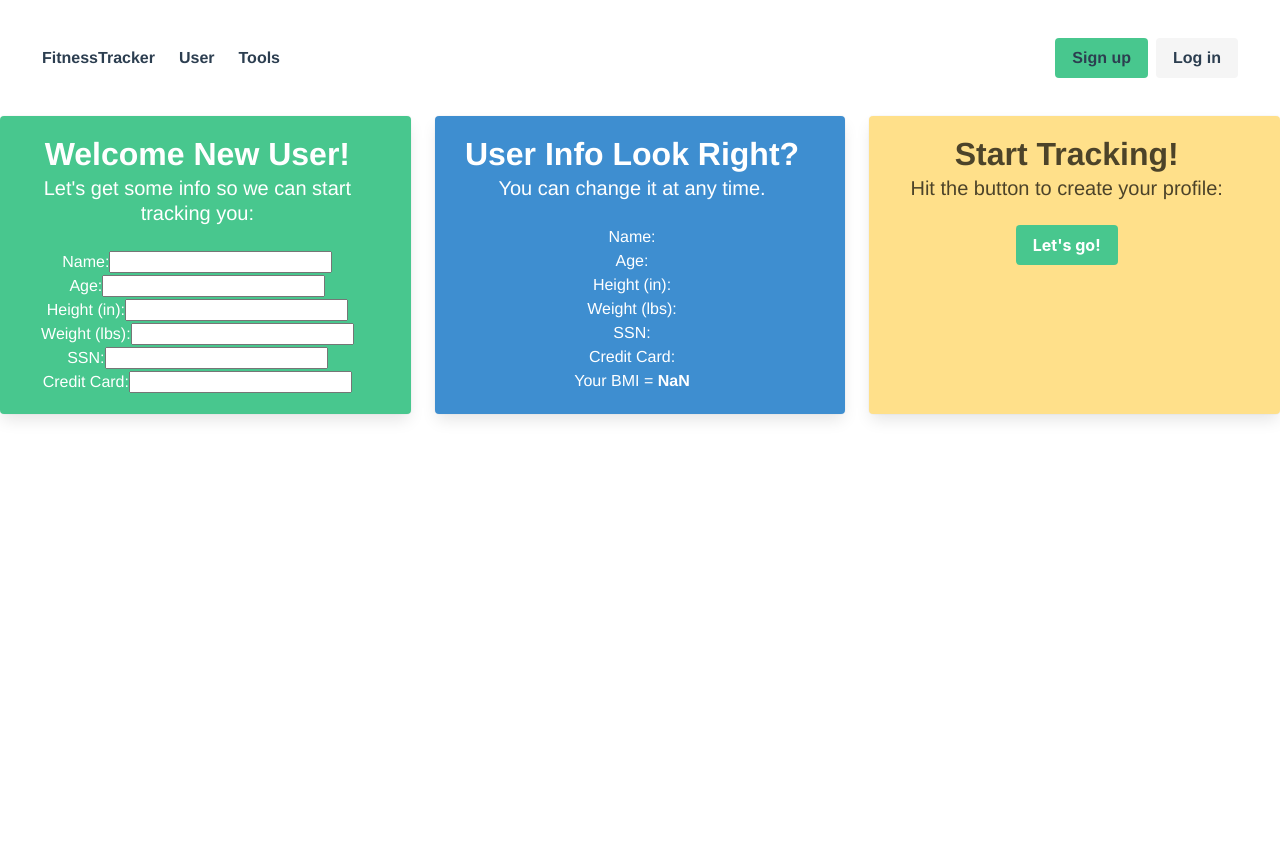
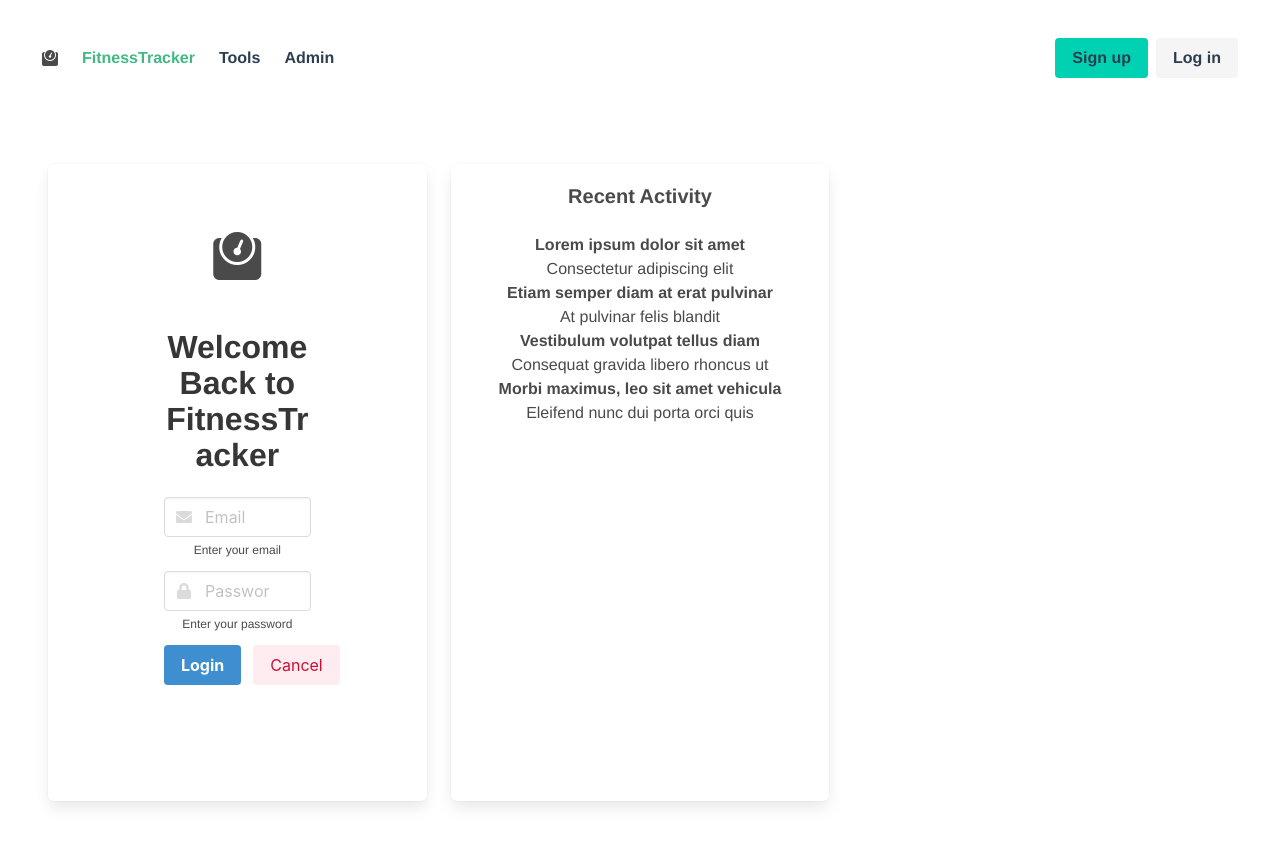
Before and after one commit to MikeParish/fitness_tracker, a Vue app in the folder client/: page / in a window 1280 px wide. Shown: the top 846 px of the page. Before the commit the page ends 800 px from the top, so only its background shows below. Built offline with nearby package versions, Linux system fonts and the light colour scheme.

Commit message:
admin, users, guarded routes

```diff
--- a/client/package.json
+++ b/client/package.json
@@ -7,6 +7,7 @@
     "build": "vue-cli-service build"
   },
   "dependencies": {
+    "@fortawesome/fontawesome-free": "^5.12.1",
     "bulma": "^0.8.0",
     "core-js": "^3.6.4",
     "vue": "^2.6.11",
--- a/client/src/App.vue
+++ b/client/src/App.vue
@@ -1,5 +1,5 @@
 <template>
-
+  <!-- needs to be in one root element -->
   <div id="app">
     <div id="nav">
       <MyNav></MyNav>
--- a/client/src/components/Nav.vue
+++ b/client/src/components/Nav.vue
@@ -3,9 +3,11 @@
     <nav class="navbar" role="navigation" aria-label="main navigation">
 
         <div class="navbar-brand">
-		    <a class="navbar-item" href="http://localhost:8080/user">
-			    <h1 class="has-text-weight-bold">FitnessTracker</h1>
-		    </a>
+
+            <div class="navbar-item">
+				<i class="fas fa-weight"></i>
+			</div>
+
             <a role="button" class="navbar-burger burger" aria-label="menu" aria-expanded="false" data-target="navbarBasicExample">
                 <span aria-hidden="true"></span>
                 <span aria-hidden="true"></span>
@@ -17,10 +19,11 @@
 
         <div class="navbar-start">
 
-        <!-- <router-link to="/" class="navbar-item">Home</router-link> -->
+        <router-link to="/" class="navbar-item">FitnessTracker</router-link>
         <!-- <router-link to="/about" class="navbar-item">About</router-link> -->
-        <router-link to="/user" class="navbar-item">User</router-link>
+        <!-- <router-link to="/user" class="navbar-item">User</router-link> -->
         <router-link to="/tools" class="navbar-item">Tools</router-link>
+        <router-link to="/admin" class="navbar-item">Admin</router-link>
 
         <!-- More nav dropdown
             <div class="navbar-item has-dropdown is-hoverable">
@@ -42,8 +45,8 @@
         <div class="navbar-end">
             <div class="navbar-item">
                 <div class="buttons">
-                    <a class="button is-success" href="http://localhost:8080/user"><strong>Sign up</strong></a>
-                    <a class="button is-light">Log in</a>
+                    <a class="button is-primary" href="http://localhost:8080/user"><strong>Sign up</strong></a>
+                    <a class="button is-light" href="http://localhost:8080">Log in</a>
                 </div>
             </div>
         </div>
--- a/client/src/main.js
+++ b/client/src/main.js
@@ -1,7 +1,8 @@
 import Vue from 'vue'
 import App from './App.vue'
 import router from './router'
-import "bulma";
+import 'bulma';
+import '@fortawesome/fontawesome-free/css/all.css'
 
 Vue.config.productionTip = false
 
--- /dev/null
+++ b/client/src/models/Users.js
@@ -0,0 +1,15 @@
+const Users = [
+    { Name: 'Admin', Password: '1111', Email: 'a@ft.com' },
+    { Name: 'Mike', Password: '2020', Email: 'm@ft.com' },
+    { Name: 'Beck', Password: '2021', Email: 'b@ft.com' },
+];
+
+export let CurrentUser = null;
+
+export function Login(email, password) {
+    const user = Users.find(x => x.Email == email);
+    if(!user) throw Error('User not found');
+    if(user.Password != password) throw Error('Wrong Password');
+
+    return CurrentUser = user;
+}
--- a/client/src/router/index.js
+++ b/client/src/router/index.js
@@ -3,6 +3,8 @@ import VueRouter from 'vue-router'
 import Home from '../views/Home.vue'
 import User from '../views/User.vue'
 import Tools from '../views/Tools.vue'
+import Admin from '../views/Admin.vue'
+import { CurrentUser } from '../models/Users'
 
 Vue.use(VueRouter)
 
@@ -20,7 +22,14 @@ const routes = [
   {
     path: '/tools',
     name: 'Tools',
-    component: Tools
+    component: Tools,
+    meta: {isSecret: true},
+  },
+  {
+    path: '/admin',
+    name: 'Admin',
+    component: Admin,
+    meta: {isAdmin: true},
   },
   {
     path: '/about',
@@ -36,6 +45,16 @@ const router = new VueRouter({
   mode: 'history',
   base: process.env.BASE_URL,
   routes
-})
+});
+
+router.beforeEach( (to, from, next) => {
+  if(to.meta.isSecret && !CurrentUser) next('/');
+  else next();
+});
+
+router.beforeEach( (to, from, next) => {
+  if(to.meta.isAdmin && ((!CurrentUser || (CurrentUser.Email != 'a@ft.com')))) next('/');
+  else next();
+});
 
 export default router
--- /dev/null
+++ b/client/src/views/Admin.vue
@@ -0,0 +1,16 @@
+<template>
+    <div class="admin">
+        <p>Welcome back, admin</p>
+    </div>
+
+</template>
+
+<script>
+export default {
+
+}
+</script>
+
+<style>
+
+</style>
--- a/client/src/views/Home.vue
+++ b/client/src/views/Home.vue
@@ -1,70 +1,72 @@
 <template>
 
     <div class="home">
-      <!-- home/user uses 2-way data binding: v-model attaches input binding to data field,
-      vue looks at event, see's that it's a model/variable, and updates it, while also
-      outputting to console -->
+
+        <section class="section">
             <div class="tile is-ancestor">
+                <div class="tile is-vertical is-parent is-4">
 
-            <div class="tile is-parent">
+                    <div class="tile is-child box">
+                        <section class="section">
 
-                <article class="tile is-child box notification is-success">
-                    <p class="title">Welcome New User!</p>
-                    <p class="subtitle">Let's get some info so we can start tracking you:</p>
+                            <i class="fas fa-weight fa-3x"></i>
+                            <section class="section">
+                            <p class="title">Welcome Back to FitnessTracker</p>
 
-                    <label>Name:</label>
-                    <input type="text" v-model="name"/>
-                    <div></div>
-
-                    <label>Age:</label>
-                    <input type="text" v-model="age"/>
-                    <div></div>
-
-                    <label>Height (in):</label>
-                    <input type="text" v-model="height"/>
-                    <div></div>
-
-                    <label>Weight (lbs):</label>
-                    <input type="text" v-model="weight"/>
-                    <div></div>
-
-                    <label>SSN:</label>
-                    <input type="text" v-model="ssn"/>
-                    <div></div>
-
-                    <label>Credit Card:</label>
-                    <input type="text" v-model="cc"/>
-                    <div></div>
-
-                </article>
+                            <form class="container" @submit.prevent="login">
+                                {{error}}
+                                <div class="field">
+                                    <div class="control has-icons-left has-icons-right">
+                                        <input class="input" type="email" placeholder="Email" v-model="email">
+                                        <span class="icon is-small is-left">
+                                        <i class="fas fa-envelope"></i>
+                                        </span>
+                                    </div>
+                                    <p class="help">Enter your email</p>
                                 </div>
 
-            <div class="tile is-parent">
-                <article class="tile is-child box notification is-info">
-                    <p class="title">User Info Look Right?</p>
-                    <p class="subtitle">You can change it at any time.</p>
-                    <div>Name: <strong>{{ name }}</strong></div>
-                    <div>Age: <strong>{{ age }}</strong></div>
-                    <div>Height (in): <strong>{{ height }}</strong></div>
-                    <div>Weight (lbs): <strong>{{ weight }}</strong></div>
-                    <div>SSN: <strong>{{ ssn }}</strong></div>
-                    <div>Credit Card: <strong>{{ cc }}</strong></div>
-                    <div>Your BMI = <strong>{{ bmi(height, weight) }}</strong></div>
-                </article>
+                                <div class="field">
+                                    <div class="control has-icons-left has-icons-right">
+                                        <input class="input" type="password" placeholder="Password" v-model="password">
+                                        <span class="icon is-small is-left">
+                                        <i class="fas fa-lock"></i>
+                                        </span>
+                                    </div>
+                                    <p class="help">Enter your password</p>
                                 </div>
 
-            <div class="tile is-parent">
-                <article class="tile is-child box notification is-warning">
-                    <p class="title">Start Tracking!</p>
-                    <p class="subtitle">Hit the button to create your profile:</p>
-                    <div class="content">
-                        <button class="button is-success" v-on:click="success = !success"><strong>Let's go!</strong></button>
-                        <p v-show="success"><strong>Whooooooo, profile created successfully!</strong></p>
-                    </div>
-                </article>
+                                <div class="field is-grouped">
+                                    <div class="control">
+                                        <button class="button is-info"><strong>Login</strong></button>
                                     </div>
 
-        </div> <!-- tile is-ancestor closing div -->
+                                    <div class="control">
+                                        <button class="button is-danger is-light">Cancel</button>
+                                    </div>
+                                </div>
+                            </form>
+
+                            </section>
+                        </section>
+                    </div>
+
+                </div>
+
+                <div class="tile is-4 is-parent">
+                    <div class="tile is-child box">
+                        <p class="subtitle"><b>Recent Activity</b></p>
+                        <p class="has-text-weight-bold">Lorem ipsum dolor sit amet</p>
+                        <p>Consectetur adipiscing elit</p>
+                        <p class="has-text-weight-bold">Etiam semper diam at erat pulvinar</p>
+                        <p>At pulvinar felis blandit</p>
+                        <p class="has-text-weight-bold">Vestibulum volutpat tellus diam</p>
+                        <p>Consequat gravida libero rhoncus ut</p>
+                        <p class="has-text-weight-bold">Morbi maximus, leo sit amet vehicula</p>
+                        <p>Eleifend nunc dui porta orci quis</p>
+                    </div>
+                </div>
+            </div>
+        </section>
 
     </div> <!-- class="home" closing div -->
 
@@ -73,22 +75,36 @@
 <script>
 // @ is an alias to /src
 
+import { Login } from "../models/Users";
+
 export default {
     name: 'Home',
+
     components: {
+
     },
-  data: () => ({
-        name: '',
-        age: '',
-        height: '',
-        weight: '',
-        ssn: '',
-        cc: '',
-        success: false
-  }),
+
+    data() {
+        return {
+            email: '',
+            password: '',
+            error: ''
+        }
+    },
+
     methods: {
-      bmi: function(height, weight) {
-          return (weight/(height*height) * 703).toFixed(2);
+        login() {
+            try {
+                Login(this.email, this.password);
+                if(this.email == 'a@ft.com'){
+                    this.$router.push('/admin');
+                }
+                else {
+                    this.$router.push('/tools');
+                }
+            } catch (error) {
+                this.error = error;
+            }
         }
     }
 }
```
Also changed, not shown: 1 other file (tests, documents, lock files or other folders). Lines whose indentation alone changed are shown as unchanged.
